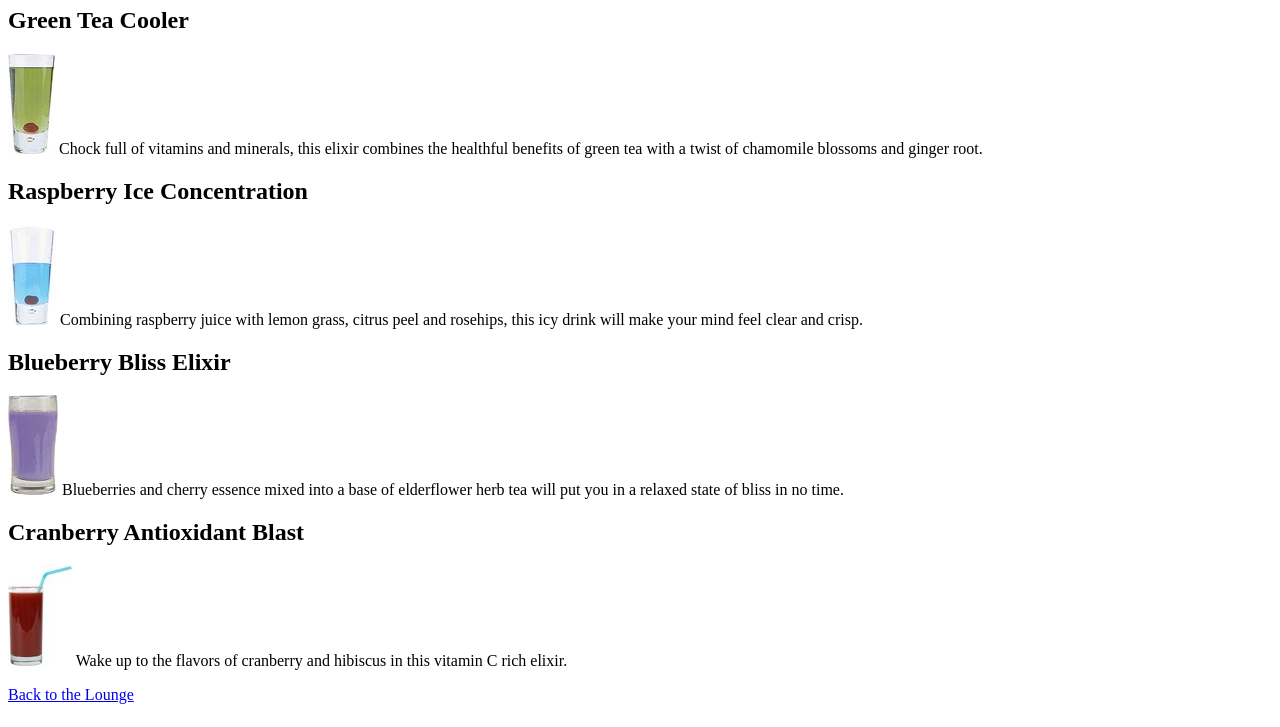
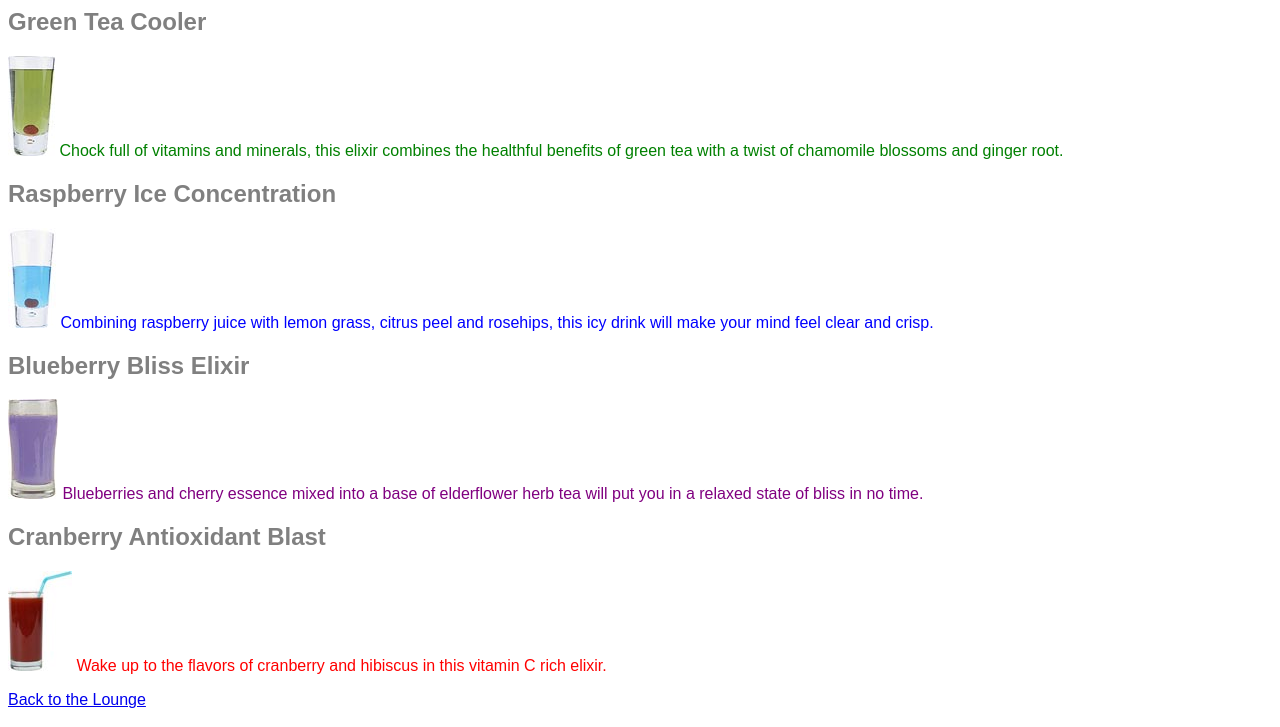
Before and after one commit to BrendaMGH/HeadFirst-HTML-CSS, a plain HTML site: page Lounge/beverages/elixir.html in a window 1280 px wide. Shown: the part 73-800 px from the top of the page. Drawn offline with Linux system fonts and the light colour scheme.

Commit message:
Lounge chapter 7

```diff
--- a/Lounge/beverages/elixir.html
+++ b/Lounge/beverages/elixir.html
@@ -3,34 +3,35 @@
   <head>
     <meta charset="utf-8">
     <title>Head First Lounge Elixirs</title>
+    <link rel="stylesheet" href="../lounge.css">
   </head>
   <body>
     <h1>Our Elixirs</h1>
 
     <h2>Green Tea Cooler</h2>
-    <p>
-      <img src="../images/green.jpg" alt="Green drink">
+    <p class="greenTea">
+      <img src="../images/green.jpg" alt="Green tea drink">
       Chock full of vitamins and minerals, this elixir
       combines the healthful benefits of green tea with
       a twist of chamomile blossoms and ginger root.
     </p>
     <h2>Raspberry Ice Concentration</h2>
-    <p>
-      <img src="../images/lightblue.jpg" alt="Lightblue drink">
+    <p class="raspberry">
+      <img src="../images/lightblue.jpg" alt="Raspberry drink">
       Combining raspberry juice with lemon grass,
       citrus peel and rosehips, this icy drink
       will make your mind feel clear and crisp.
     </p>
     <h2>Blueberry Bliss Elixir</h2>
-    <p>
-      <img src="../images/blue.jpg" alt="Blue drink">
+    <p class="blueberry">
+      <img src="../images/blue.jpg" alt="Blueberry drink">
       Blueberries and cherry essence mixed into a base
       of elderflower herb tea will put you in a relaxed
       state of bliss in no time.
     </p>
     <h2>Cranberry Antioxidant Blast</h2>
-    <p>
-      <img src="../images/red.jpg" alt="Red drink">
+    <p class="cranberry">
+      <img src="../images/red.jpg" alt="Cranberry drink">
       Wake up to the flavors of cranberry and hibiscus
       in this vitamin C rich elixir.
     </p>
--- /dev/null
+++ b/Lounge/lounge.css
@@ -0,0 +1,24 @@
+body{
+    font-family: sans-serif;
+}
+h1, h2{
+    color: gray;
+}
+h1{
+    border-bottom: 1px solid black;
+}
+p{
+    color: maroon;
+}
+.greenTea{
+    color: green;
+}
+.raspberry{
+    color: blue;
+}
+.blueberry{
+    color: purple;
+}
+.cranberry{
+    color: red;
+}
```
Also changed, not shown: Lounge/about/directions.html (+1 -0 lines), Lounge/lounge.html (+1 -0 lines).
